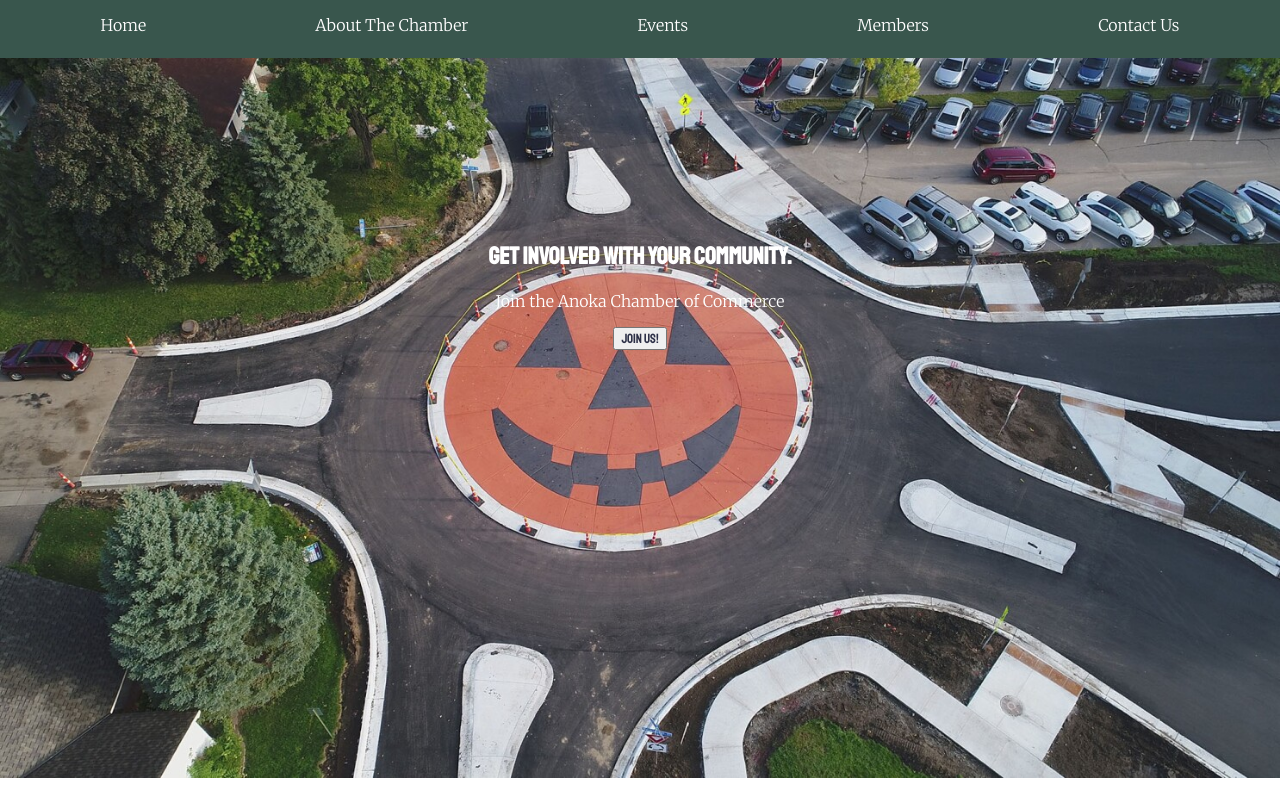
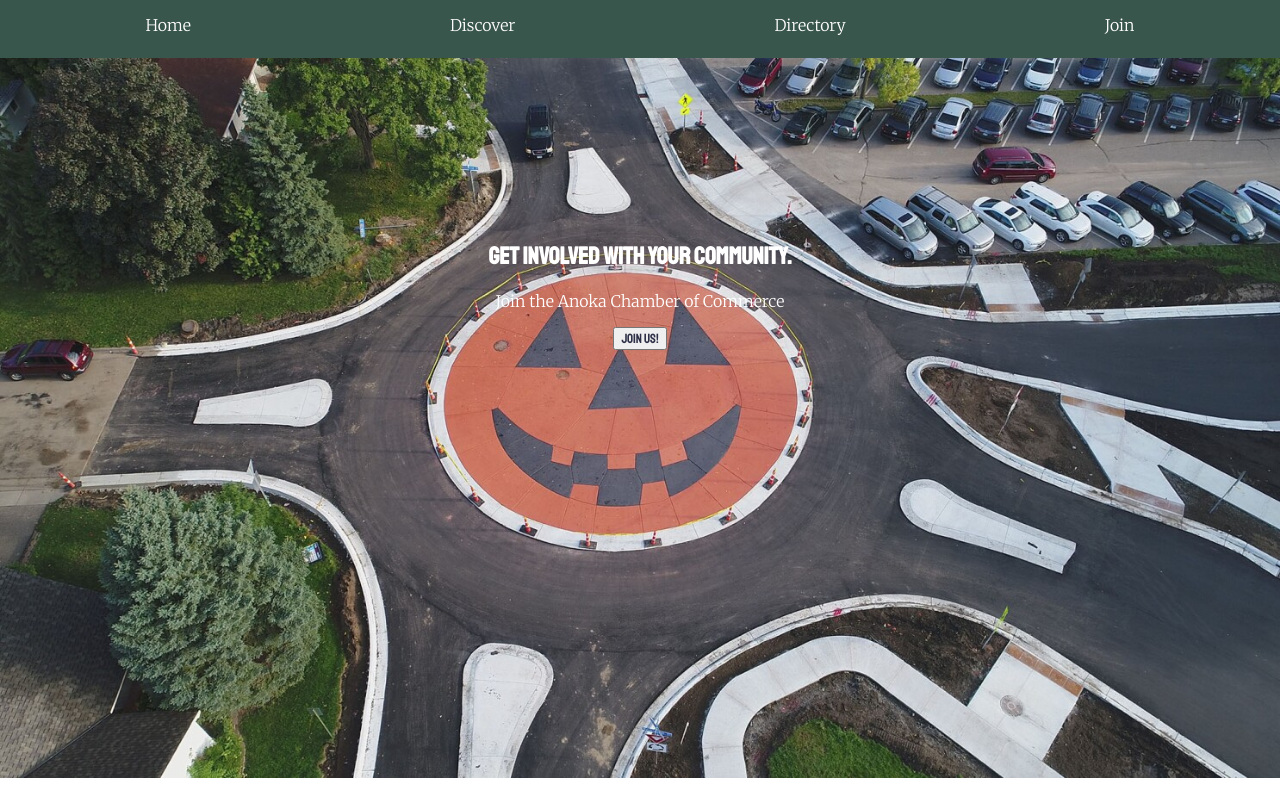
Before and after one commit to kathrynruth8/wdd230, a plain HTML site: page chamber/index.html in a window 1280 px wide. Shown: the part 124-914 px from the top of the page. Drawn offline with Linux system fonts and the light colour scheme.

Commit message:
fix page names

```diff
--- a/chamber/index.html
+++ b/chamber/index.html
@@ -38,10 +38,9 @@
     <nav>
       <ul class="navigation">
         <li><a href="#">Home</a></li>
-        <li><a href="#">About The Chamber</a></li>
-        <li><a href="#">Events</a></li>
-        <li><a href="#">Members</a></li>
-        <li><a href="#">Contact Us</a></li>
+        <li><a href="#">Discover</a></li>
+        <li><a href="#">Directory</a></li>
+        <li><a href="#">Join</a></li>
       </ul>
     </nav>
     <main>
```
